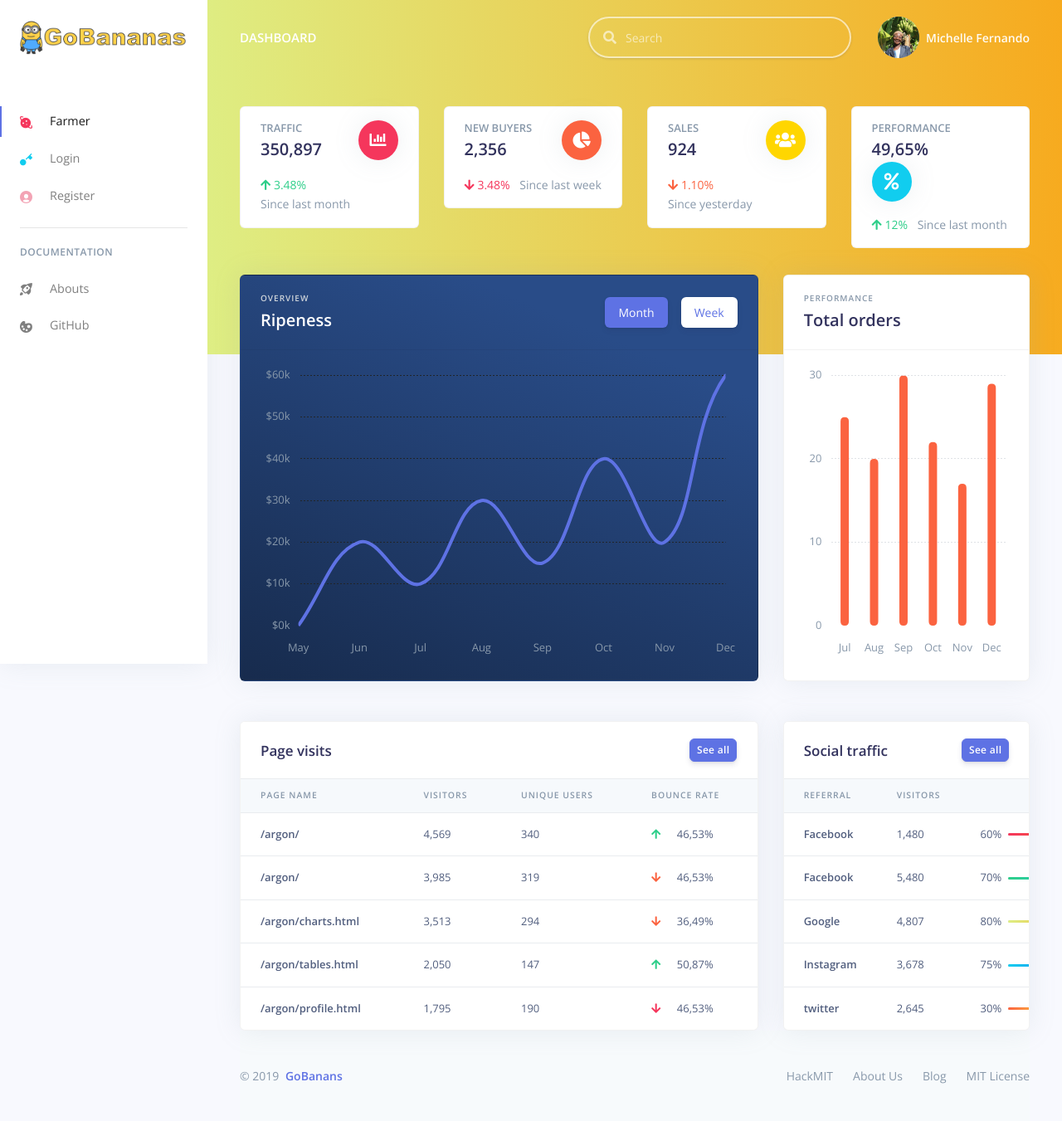
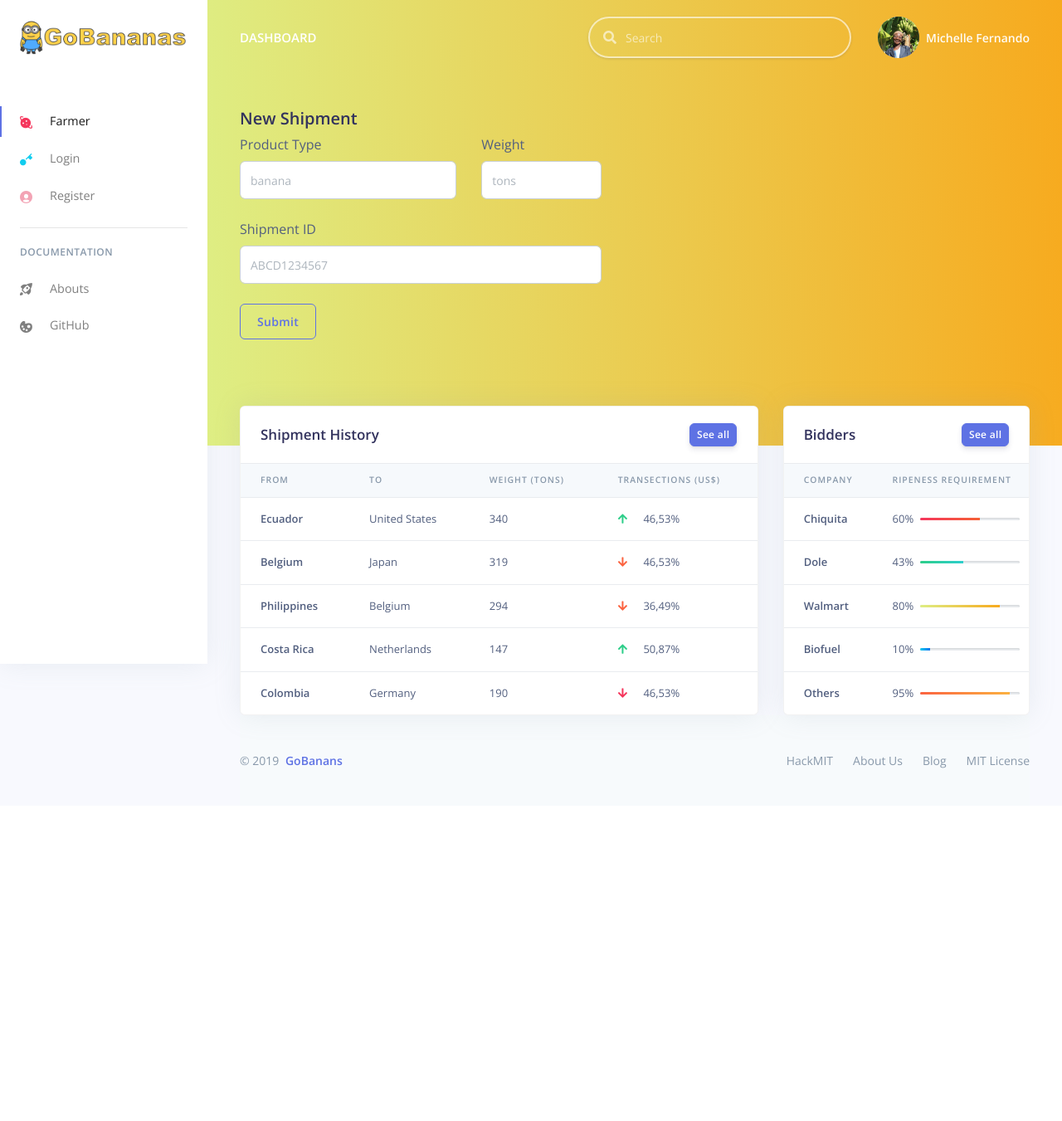
Before and after one commit to lizzij/HackMIT, a Flask app: page /farmer in a window 1280 px wide. Shown: the whole page at 83% size. After the commit the page ends 926 px from the top, so only its background shows below. Run offline with Flask 2, Linux system fonts and the light colour scheme; some libraries are stand-ins or nearby versions.

Commit message:
customize user pages

```diff
--- a/flaskr/static/styles/main.css
+++ b/flaskr/static/styles/main.css
@@ -2,3 +2,8 @@
   text-align: center;
   color: rgba(255, 255, 255, 0.9);
 }
+
+.new-shipment-form{
+  display: flex !important;
+  overflow: scroll !important;
+}
--- a/flaskr/templates/farmer.html
+++ b/flaskr/templates/farmer.html
@@ -242,157 +242,47 @@
         <div class="header-body">
           <!-- Card stats -->
           <div class="row">
-            <div class="col-xl-3 col-lg-6">
-              <div class="card card-stats mb-4 mb-xl-0">
-                <div class="card-body">
-                  <div class="row">
-                    <div class="col">
-                      <h5 class="card-title text-uppercase text-muted mb-0">Traffic</h5>
-                      <span class="h2 font-weight-bold mb-0">350,897</span>
-                    </div>
-                    <div class="col-auto">
-                      <div class="icon icon-shape bg-danger text-white rounded-circle shadow">
-                        <i class="fas fa-chart-bar"></i>
-                      </div>
-                    </div>
+            <form>
+              <div class="col">
+                <h2 class="mb-0">New Shipment</h2>
+                <h6 class="text-uppercase text-muted ls-1 mb-1"></h6>
+              </div>
+              <div style="display: flex; flex-wrap: wrap;">
+                <div class="col-md-5">
+                  <div class="form-group">
+                    <label for="productType">Product Type</label>
+                    <input type="text" id="productType" class="form-control" placeholder="banana">
                   </div>
-                  <p class="mt-3 mb-0 text-muted text-sm">
-                    <span class="text-success mr-2"><i class="fa fa-arrow-up"></i> 3.48%</span>
-                    <span class="text-nowrap">Since last month</span>
-                  </p>
+                </div>
+                <div class="col-md-3">
+                  <div class="form-group">
+                    <label for="productType">Weight</label>
+                    <input type="text" id="weight" placeholder="tons" class="form-control" />
+                  </div>
+                </div>
+                <div class="col-md-8">
+                  <div class="form-group">
+                    <label for="shipmentId">Shipment ID</label>
+                    <input class="form-control" id="shipmentId" placeholder="ABCD1234567" type="text">
+                  </div>
                 </div>
               </div>
-            </div>
-            <div class="col-xl-3 col-lg-6">
-              <div class="card card-stats mb-4 mb-xl-0">
-                <div class="card-body">
-                  <div class="row">
-                    <div class="col">
-                      <h5 class="card-title text-uppercase text-muted mb-0">New buyers</h5>
-                      <span class="h2 font-weight-bold mb-0">2,356</span>
-                    </div>
-                    <div class="col-auto">
-                      <div class="icon icon-shape bg-warning text-white rounded-circle shadow">
-                        <i class="fas fa-chart-pie"></i>
-                      </div>
-                    </div>
-                  </div>
-                  <p class="mt-3 mb-0 text-muted text-sm">
-                    <span class="text-danger mr-2"><i class="fas fa-arrow-down"></i> 3.48%</span>
-                    <span class="text-nowrap">Since last week</span>
-                  </p>
-                </div>
-              </div>
-            </div>
-            <div class="col-xl-3 col-lg-6">
-              <div class="card card-stats mb-4 mb-xl-0">
-                <div class="card-body">
-                  <div class="row">
-                    <div class="col">
-                      <h5 class="card-title text-uppercase text-muted mb-0">Sales</h5>
-                      <span class="h2 font-weight-bold mb-0">924</span>
-                    </div>
-                    <div class="col-auto">
-                      <div class="icon icon-shape bg-yellow text-white rounded-circle shadow">
-                        <i class="fas fa-users"></i>
-                      </div>
-                    </div>
-                  </div>
-                  <p class="mt-3 mb-0 text-muted text-sm">
-                    <span class="text-warning mr-2"><i class="fas fa-arrow-down"></i> 1.10%</span>
-                    <span class="text-nowrap">Since yesterday</span>
-                  </p>
-                </div>
-              </div>
-            </div>
-            <div class="col-xl-3 col-lg-6">
-              <div class="card card-stats mb-4 mb-xl-0">
-                <div class="card-body">
-                  <div class="row">
-                    <div class="col">
-                      <h5 class="card-title text-uppercase text-muted mb-0">Performance</h5>
-                      <span class="h2 font-weight-bold mb-0">49,65%</span>
-                    </div>
-                    <div class="col-auto">
-                      <div class="icon icon-shape bg-info text-white rounded-circle shadow">
-                        <i class="fas fa-percent"></i>
-                      </div>
-                    </div>
-                  </div>
-                  <p class="mt-3 mb-0 text-muted text-sm">
-                    <span class="text-success mr-2"><i class="fas fa-arrow-up"></i> 12%</span>
-                    <span class="text-nowrap">Since last month</span>
-                  </p>
-                </div>
-              </div>
-            </div>
+            </form>
+          </div>
+          <div class="row" style="margin-left: 0px;">
+            <button class="btn btn-outline-primary" type="button">Submit</button>
           </div>
         </div>
       </div>
     </div>
     <div class="container-fluid mt--7">
-      <div class="row">
-        <div class="col-xl-8 mb-5 mb-xl-0">
-          <div class="card bg-gradient-default shadow">
-            <div class="card-header bg-transparent">
-              <div class="row align-items-center">
-                <div class="col">
-                  <h6 class="text-uppercase text-light ls-1 mb-1">Overview</h6>
-                  <h2 class="text-white mb-0">Ripeness</h2>
-                </div>
-                <div class="col">
-                  <ul class="nav nav-pills justify-content-end">
-                    <li class="nav-item mr-2 mr-md-0" data-toggle="chart" data-target="#chart-sales" data-update='{"data":{"datasets":[{"data":[0, 20, 10, 30, 15, 40, 20, 60, 60]}]}}' data-prefix="$" data-suffix="k">
-                      <a href="#" class="nav-link py-2 px-3 active" data-toggle="tab">
-                        <span class="d-none d-md-block">Month</span>
-                        <span class="d-md-none">M</span>
-                      </a>
-                    </li>
-                    <li class="nav-item" data-toggle="chart" data-target="#chart-sales" data-update='{"data":{"datasets":[{"data":[0, 20, 5, 25, 10, 30, 15, 40, 40]}]}}' data-prefix="$" data-suffix="k">
-                      <a href="#" class="nav-link py-2 px-3" data-toggle="tab">
-                        <span class="d-none d-md-block">Week</span>
-                        <span class="d-md-none">W</span>
-                      </a>
-                    </li>
-                  </ul>
-                </div>
-              </div>
-            </div>
-            <div class="card-body">
-              <!-- Chart -->
-              <div class="chart">
-                <!-- Chart wrapper -->
-                <canvas id="chart-sales" class="chart-canvas"></canvas>
-              </div>
-            </div>
-          </div>
-        </div>
-        <div class="col-xl-4">
-          <div class="card shadow">
-            <div class="card-header bg-transparent">
-              <div class="row align-items-center">
-                <div class="col">
-                  <h6 class="text-uppercase text-muted ls-1 mb-1">Performance</h6>
-                  <h2 class="mb-0">Total orders</h2>
-                </div>
-              </div>
-            </div>
-            <div class="card-body">
-              <!-- Chart -->
-              <div class="chart">
-                <canvas id="chart-orders" class="chart-canvas"></canvas>
-              </div>
-            </div>
-          </div>
-        </div>
-      </div>
       <div class="row mt-5">
         <div class="col-xl-8 mb-5 mb-xl-0">
           <div class="card shadow">
             <div class="card-header border-0">
               <div class="row align-items-center">
                 <div class="col">
-                  <h3 class="mb-0">Page visits</h3>
+                  <h3 class="mb-0">Shipment History</h3>
                 </div>
                 <div class="col text-right">
                   <a href="#!" class="btn btn-sm btn-primary">See all</a>
@@ -404,19 +294,19 @@
               <table class="table align-items-center table-flush">
                 <thead class="thead-light">
                   <tr>
-                    <th scope="col">Page name</th>
-                    <th scope="col">Visitors</th>
-                    <th scope="col">Unique users</th>
-                    <th scope="col">Bounce rate</th>
+                    <th scope="col">From</th>
+                    <th scope="col">To</th>
+                    <th scope="col">Weight (tons)</th>
+                    <th scope="col">Transections (US$)</th>
                   </tr>
                 </thead>
                 <tbody>
                   <tr>
                     <th scope="row">
-                      /argon/
+                      Ecuador
                     </th>
                     <td>
-                      4,569
+                      United States
                     </td>
                     <td>
                       340
@@ -427,10 +317,10 @@
                   </tr>
                   <tr>
                     <th scope="row">
-                      /argon/
+                      Belgium
                     </th>
                     <td>
-                      3,985
+                      Japan
                     </td>
                     <td>
                       319
@@ -441,10 +331,10 @@
                   </tr>
                   <tr>
                     <th scope="row">
-                      /argon/charts.html
+                      Philippines
                     </th>
                     <td>
-                      3,513
+                      Belgium
                     </td>
                     <td>
                       294
@@ -455,10 +345,10 @@
                   </tr>
                   <tr>
                     <th scope="row">
-                      /argon/tables.html
+                      Costa Rica
                     </th>
                     <td>
-                      2,050
+                      Netherlands
                     </td>
                     <td>
                       147
@@ -469,10 +359,10 @@
                   </tr>
                   <tr>
                     <th scope="row">
-                      /argon/profile.html
+                      Colombia
                     </th>
                     <td>
-                      1,795
+                      Germany
                     </td>
                     <td>
                       190
@@ -491,7 +381,7 @@
             <div class="card-header border-0">
               <div class="row align-items-center">
                 <div class="col">
-                  <h3 class="mb-0">Social traffic</h3>
+                  <h3 class="mb-0">Bidders</h3>
                 </div>
                 <div class="col text-right">
                   <a href="#!" class="btn btn-sm btn-primary">See all</a>
@@ -503,19 +393,15 @@
               <table class="table align-items-center table-flush">
                 <thead class="thead-light">
                   <tr>
-                    <th scope="col">Referral</th>
-                    <th scope="col">Visitors</th>
-                    <th scope="col"></th>
+                    <th scope="col">Company</th>
+                    <th scope="col">Ripeness Requirement</th>
                   </tr>
                 </thead>
                 <tbody>
                   <tr>
                     <th scope="row">
-                      Facebook
+                      Chiquita
                     </th>
-                    <td>
-                      1,480
-                    </td>
                     <td>
                       <div class="d-flex align-items-center">
                         <span class="mr-2">60%</span>
@@ -529,17 +415,14 @@
                   </tr>
                   <tr>
                     <th scope="row">
-                      Facebook
+                      Dole
                     </th>
                     <td>
-                      5,480
-                    </td>
-                    <td>
                       <div class="d-flex align-items-center">
-                        <span class="mr-2">70%</span>
+                        <span class="mr-2">43%</span>
                         <div>
                           <div class="progress">
-                            <div class="progress-bar bg-gradient-success" role="progressbar" aria-valuenow="70" aria-valuemin="0" aria-valuemax="100" style="width: 70%;"></div>
+                            <div class="progress-bar bg-gradient-success" role="progressbar" aria-valuenow="43" aria-valuemin="0" aria-valuemax="100" style="width: 43%;"></div>
                           </div>
                         </div>
                       </div>
@@ -547,11 +430,8 @@
                   </tr>
                   <tr>
                     <th scope="row">
-                      Google
+                      Walmart
                     </th>
-                    <td>
-                      4,807
-                    </td>
                     <td>
                       <div class="d-flex align-items-center">
                         <span class="mr-2">80%</span>
@@ -565,17 +445,14 @@
                   </tr>
                   <tr>
                     <th scope="row">
-                      Instagram
+                      Biofuel
                     </th>
                     <td>
-                      3,678
-                    </td>
-                    <td>
                       <div class="d-flex align-items-center">
-                        <span class="mr-2">75%</span>
+                        <span class="mr-2">10%</span>
                         <div>
                           <div class="progress">
-                            <div class="progress-bar bg-gradient-info" role="progressbar" aria-valuenow="75" aria-valuemin="0" aria-valuemax="100" style="width: 75%;"></div>
+                            <div class="progress-bar bg-gradient-info" role="progressbar" aria-valuenow="10" aria-valuemin="0" aria-valuemax="100" style="width: 10%;"></div>
                           </div>
                         </div>
                       </div>
@@ -583,17 +460,14 @@
                   </tr>
                   <tr>
                     <th scope="row">
-                      twitter
+                      Others
                     </th>
                     <td>
-                      2,645
-                    </td>
-                    <td>
                       <div class="d-flex align-items-center">
-                        <span class="mr-2">30%</span>
+                        <span class="mr-2">95%</span>
                         <div>
                           <div class="progress">
-                            <div class="progress-bar bg-gradient-warning" role="progressbar" aria-valuenow="30" aria-valuemin="0" aria-valuemax="100" style="width: 30%;"></div>
+                            <div class="progress-bar bg-gradient-warning" role="progressbar" aria-valuenow="90" aria-valuemin="0" aria-valuemax="100" style="width: 90%;"></div>
                           </div>
                         </div>
                       </div>
@@ -605,6 +479,61 @@
           </div>
         </div>
       </div>
+        <!-- <div class="row mt-5">
+          <div class="col-xl-8 mb-5 mb-xl-0">
+            <div class="card bg-gradient-default shadow">
+              <div class="card-header bg-transparent">
+                <div class="row align-items-center">
+                  <div class="col">
+                    <h6 class="text-uppercase text-light ls-1 mb-1">Overview</h6>
+                    <h2 class="text-white mb-0">Ripeness</h2>
+                  </div>
+                  <div class="col">
+                    <ul class="nav nav-pills justify-content-end">
+                      <li class="nav-item mr-2 mr-md-0" data-toggle="chart" data-target="#chart-sales" data-update='{"data":{"datasets":[{"data":[0, 20, 10, 30, 15, 40, 20, 60, 60]}]}}' data-prefix="$" data-suffix="k">
+                        <a href="#" class="nav-link py-2 px-3 active" data-toggle="tab">
+                          <span class="d-none d-md-block">Month</span>
+                          <span class="d-md-none">M</span>
+                        </a>
+                      </li>
+                      <li class="nav-item" data-toggle="chart" data-target="#chart-sales" data-update='{"data":{"datasets":[{"data":[0, 20, 5, 25, 10, 30, 15, 40, 40]}]}}' data-prefix="$" data-suffix="k">
+                        <a href="#" class="nav-link py-2 px-3" data-toggle="tab">
+                          <span class="d-none d-md-block">Week</span>
+                          <span class="d-md-none">W</span>
+                        </a>
+                      </li>
+                    </ul>
+                  </div>
+                </div>
+              </div>
+              <div class="card-body">
+
+                <div class="chart">
+
+                  <canvas id="chart-sales" class="chart-canvas"></canvas>
+                </div>
+              </div>
+            </div>
+          </div>
+          <div class="col-xl-4">
+            <div class="card shadow">
+              <div class="card-header bg-transparent">
+                <div class="row align-items-center">
+                  <div class="col">
+                    <h6 class="text-uppercase text-muted ls-1 mb-1">Performance</h6>
+                    <h2 class="mb-0">Total orders</h2>
+                  </div>
+                </div>
+              </div>
+              <div class="card-body">
+
+                <div class="chart">
+                  <canvas id="chart-orders" class="chart-canvas"></canvas>
+                </div>
+              </div>
+            </div>
+          </div>
+        </div> -->
       <!-- Footer -->
       <footer class="footer">
         <div class="row align-items-center justify-content-xl-between">
```
